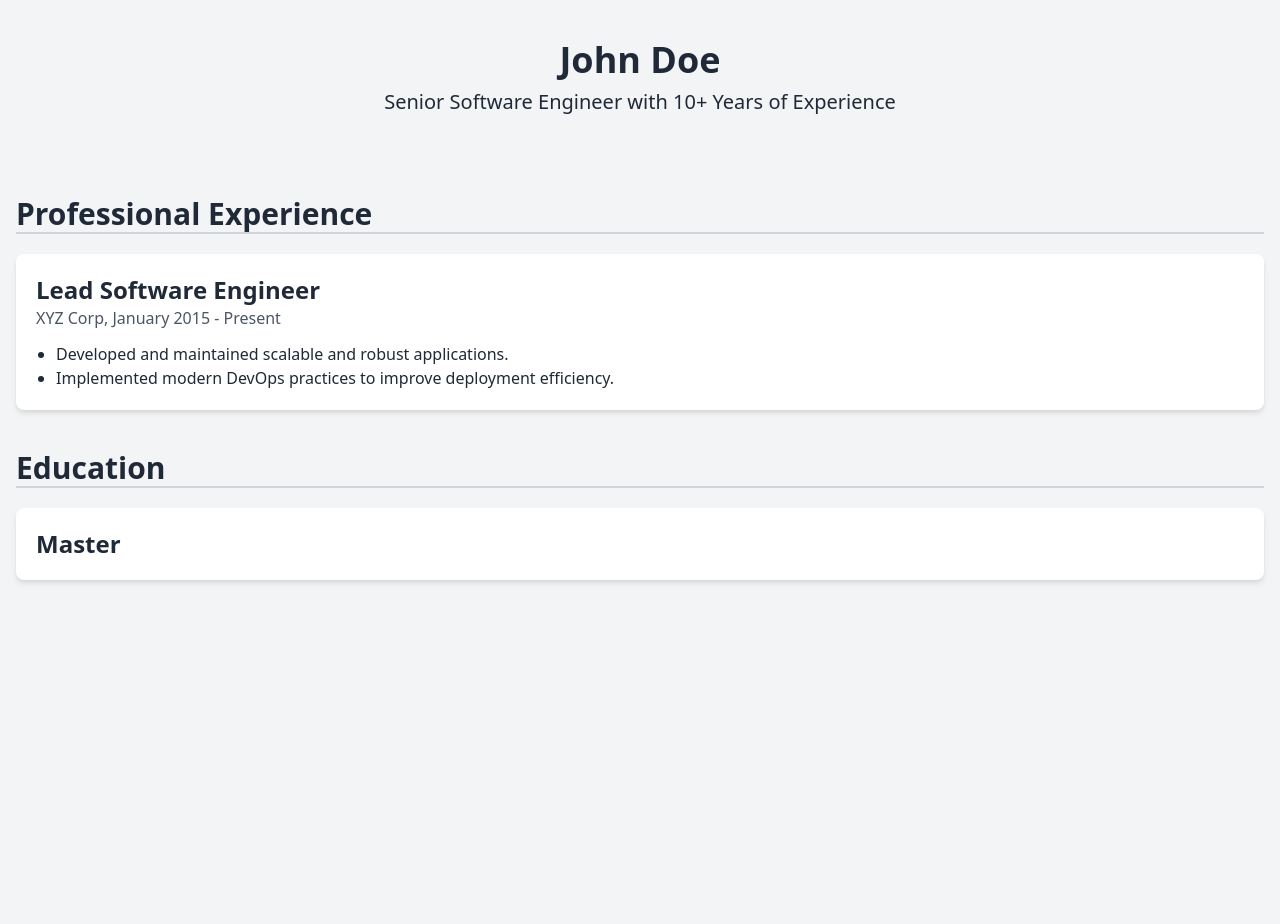
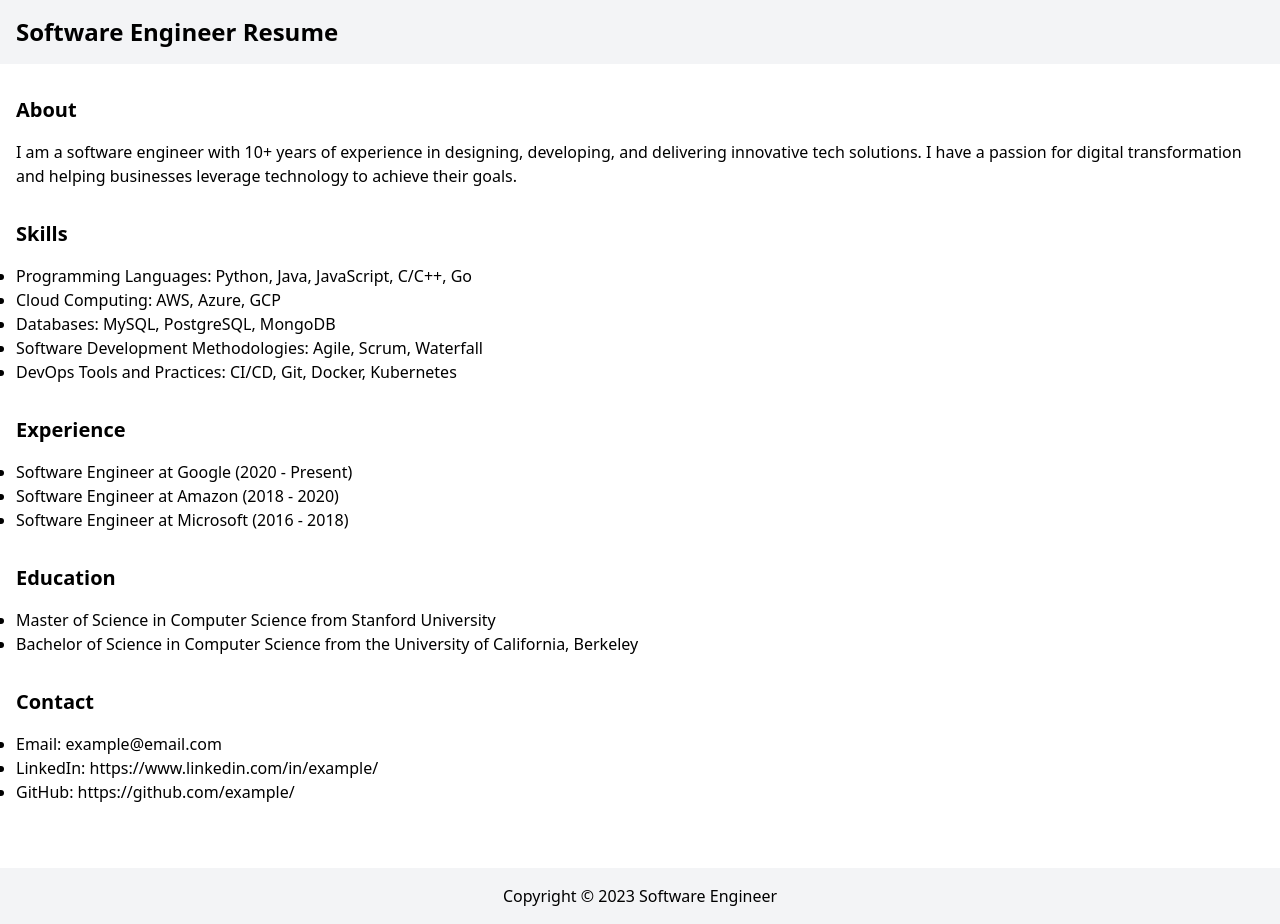
Before and after one commit to rcastillo9x/rcastillo9x.github.io, a plain HTML site: page index.html in a window 1280 px wide. Before the commit the page ends 800 px from the top, so only its background shows below. Drawn offline with nearby package versions, Linux system fonts and the light colour scheme.

Commit message:
Update index.html

```diff
--- a/index.html
+++ b/index.html
@@ -4,37 +4,64 @@
   <meta charset="UTF-8">
   <meta name="viewport" content="width=device-width, initial-scale=1.0">
   <title>Software Engineer Resume</title>
-  <link href="https://cdn.jsdelivr.net/npm/tailwindcss@2.1.2/dist/tailwind.min.css" rel="stylesheet">
+
+  <link href="https://unpkg.com/tailwindcss@^3/dist/tailwind.min.css" rel="stylesheet">
 </head>
-<body class="bg-gray-100 text-gray-800">
+<body class="bg-white flex flex-col justify-center items-center">
 
-  <div class="container mx-auto px-4">
-    <header class="text-center py-10">
-      <h1 class="text-4xl font-bold">John Doe</h1>
-      <p class="text-xl mt-2">Senior Software Engineer with 10+ Years of Experience</p>
-    </header>
+  <header class="w-full bg-gray-100 p-4">
+    <h1 class="text-2xl font-bold">Software Engineer Resume</h1>
+  </header>
 
-    <section class="my-10">
-      <h2 class="text-3xl font-semibold border-b-2 border-gray-300">Professional Experience</h2>
-      <!-- Experience List -->
-      <div class="mt-5">
-        <!-- Each Job -->
-        <div class="bg-white shadow-md rounded-lg p-5 my-5">
-          <h3 class="text-2xl font-semibold">Lead Software Engineer</h3>
-          <p class="text-gray-600">XYZ Corp, January 2015 - Present</p>
-          <ul class="list-disc ml-5 mt-3">
-            <li>Developed and maintained scalable and robust applications.</li>
-            <li>Implemented modern DevOps practices to improve deployment efficiency.</li>
-            <!-- More responsibilities and achievements -->
-          </ul>
-        </div>
-        <!-- Repeat for each job -->
-      </div>
+  <main class="w-full px-4 py-8">
+
+    <section class="mb-8">
+      <h2 class="text-xl font-bold">About</h2>
+      <p class="mt-4">I am a software engineer with 10+ years of experience in designing, developing, and delivering innovative tech solutions. I have a passion for digital transformation and helping businesses leverage technology to achieve their goals.</p>
     </section>
 
-    <section class="my-10">
-      <h2 class="text-3xl font-semibold border-b-2 border-gray-300">Education</h2>
-      <div class="mt-5">
-        <!-- Education List -->
-        <div class="bg-white shadow-md rounded-lg p-5 my-5">
-          <h3 class="text-2xl font-semibold">Master
+    <section class="mb-8">
+      <h2 class="text-xl font-bold">Skills</h2>
+      <ul class="mt-4 list-disc">
+        <li>Programming Languages: Python, Java, JavaScript, C/C++, Go</li>
+        <li>Cloud Computing: AWS, Azure, GCP</li>
+        <li>Databases: MySQL, PostgreSQL, MongoDB</li>
+        <li>Software Development Methodologies: Agile, Scrum, Waterfall</li>
+        <li>DevOps Tools and Practices: CI/CD, Git, Docker, Kubernetes</li>
+      </ul>
+    </section>
+
+    <section class="mb-8">
+      <h2 class="text-xl font-bold">Experience</h2>
+      <ul class="mt-4 list-disc">
+        <li>Software Engineer at Google (2020 - Present)</li>
+        <li>Software Engineer at Amazon (2018 - 2020)</li>
+        <li>Software Engineer at Microsoft (2016 - 2018)</li>
+      </ul>
+    </section>
+
+    <section class="mb-8">
+      <h2 class="text-xl font-bold">Education</h2>
+      <ul class="mt-4 list-disc">
+        <li>Master of Science in Computer Science from Stanford University</li>
+        <li>Bachelor of Science in Computer Science from the University of California, Berkeley</li>
+      </ul>
+    </section>
+
+    <section class="mb-8">
+      <h2 class="text-xl font-bold">Contact</h2>
+      <ul class="mt-4 list-disc">
+        <li>Email: example@email.com</li>
+        <li>LinkedIn: https://www.linkedin.com/in/example/</li>
+        <li>GitHub: https://github.com/example/</li>
+      </ul>
+    </section>
+
+  </main>
+
+  <footer class="w-full bg-gray-100 p-4">
+    <p class="text-center">Copyright &copy; 2023 Software Engineer</p>
+  </footer>
+
+</body>
+</html>
```
